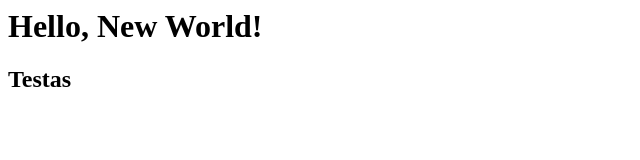
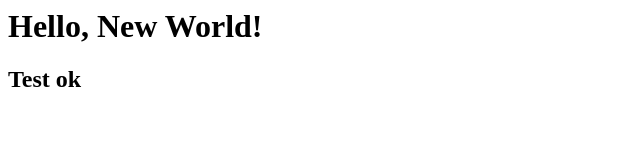
Before and after one commit to Kvarkas/CCJenkins, a plain HTML site: page index.html in a window 1280 px wide. Shown: the full height of the page, 0-640 px from the left. Drawn offline with Linux system fonts and the light colour scheme.

Commit message:
test dep

```diff
--- a/index.html
+++ b/index.html
@@ -1,2 +1,2 @@
 <h1>Hello, New World!</h1>
-<h2>Testas</h2>
+<h2>Test ok</h2>
```
